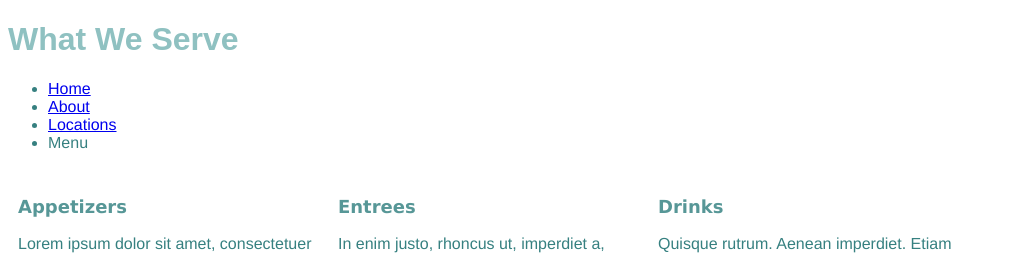
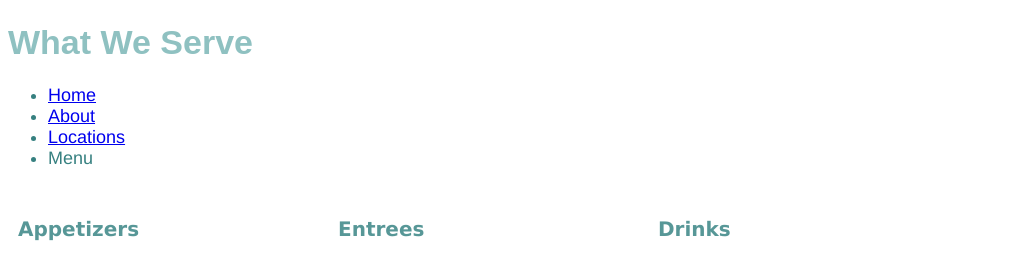
Before and after one commit to keaingra/j360-project-two, a plain HTML site: page Menu/menu.html in a window 1280 px wide. Shown: the top 254 px of the page, without its empty margins (0-1012 px from the left). Drawn offline with Linux system fonts and the light colour scheme.

Commit message:
Edit CSS

```diff
--- a/main.css
+++ b/main.css
@@ -60,3 +60,22 @@ h3 {
     font-size: 18px;
   }
 }
+
+@media (min-width: 1024px) {
+  body {
+    background-color: white;
+    color: #368080;
+    font-family: Helvetica;
+    font-size: 18px;
+  }
+  h1 {
+    font-family: Arial;
+    color: #8FC1C1;
+    font-size: 34px;
+  }
+  h3 {
+    font-family: Verdana;
+    color: #579797;
+    font-size: 20px;
+  }
+}
```
